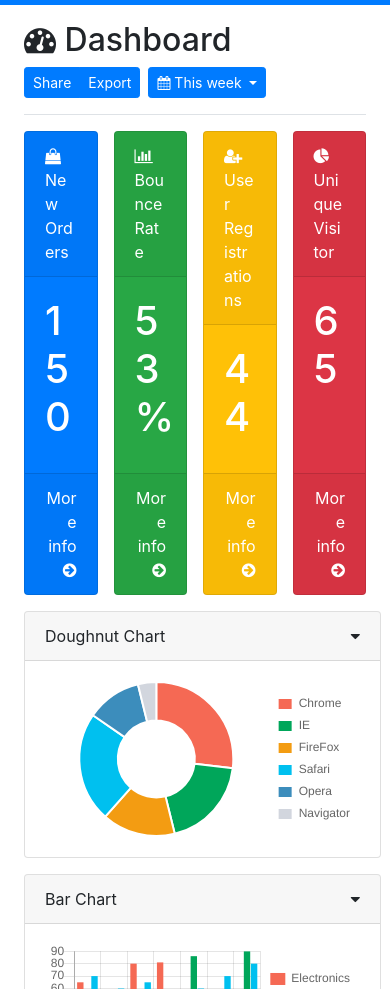
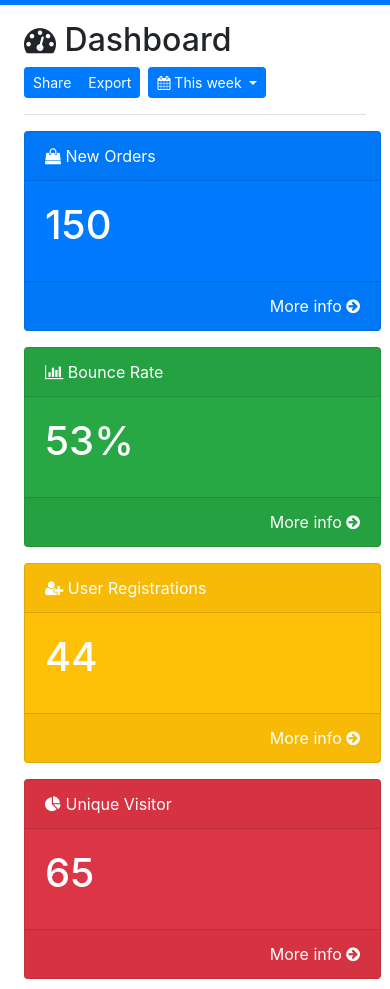
Before and after one commit to mazipan/bootstrap4-admin-dashboard-template, a plain HTML site: page index.html in a window 390 px wide. Shown: the part 111-1100 px from the top of the page. Drawn offline with nearby package versions, Linux system fonts and the light colour scheme.

Commit message:
responsive card notification

```diff
--- a/index.html
+++ b/index.html
@@ -205,8 +205,9 @@
           </div>
         </div>
 
-        <div class="d-flex justify-content-between mb-3">
-          <div class="card w-25 text-white bg-primary mr-3">
+        <div class="row">
+          <div class="col-lg-3 col-md-3 col-sm-12 pr-0 mb-3">
+            <div class="card text-white bg-primary">
               <div class="card-header"><i class="fa fa-shopping-bag"></i> New Orders</div>
               <div class="card-body">
                 <h3 class="card-title">150</h3>
@@ -215,7 +216,9 @@
                 More info <i class="fa fa-arrow-circle-right"></i>
               </a>
             </div>
-          <div class="card w-25 text-white bg-success mr-3">
+          </div>
+          <div class="col-lg-3 col-md-3 col-sm-12 pr-0 mb-3">
+            <div class="card text-white bg-success">
               <div class="card-header"><i class="fa fa-bar-chart"></i> Bounce Rate</div>
               <div class="card-body">
                 <h3 class="card-title">53%</h3>
@@ -224,7 +227,9 @@
                 More info <i class="fa fa-arrow-circle-right"></i>
               </a>
             </div>
-          <div class="card w-25 text-white bg-warning mr-3">
+          </div>
+          <div class="col-lg-3 col-md-3 col-sm-12 pr-0 mb-3">
+            <div class="card text-white bg-warning">
               <div class="card-header"><i class="fa fa-user-plus"></i> User Registrations</div>
               <div class="card-body">
                 <h3 class="card-title">44</h3>
@@ -233,7 +238,9 @@
                 More info <i class="fa fa-arrow-circle-right"></i>
               </a>
             </div>
-          <div class="card w-25 text-white bg-danger">
+          </div>
+          <div class="col-lg-3 col-md-3 col-sm-12 pr-0 mb-3">
+            <div class="card text-white bg-danger">
               <div class="card-header"><i class="fa fa-pie-chart"></i> Unique Visitor</div>
               <div class="card-body">
                 <h3 class="card-title">65</h3>
@@ -241,6 +248,7 @@
               <a class="card-footer text-right" href="#">
                 More info <i class="fa fa-arrow-circle-right"></i>
               </a>
+            </div>
           </div>
         </div>
 
```
Lines whose indentation alone changed are shown as unchanged.
